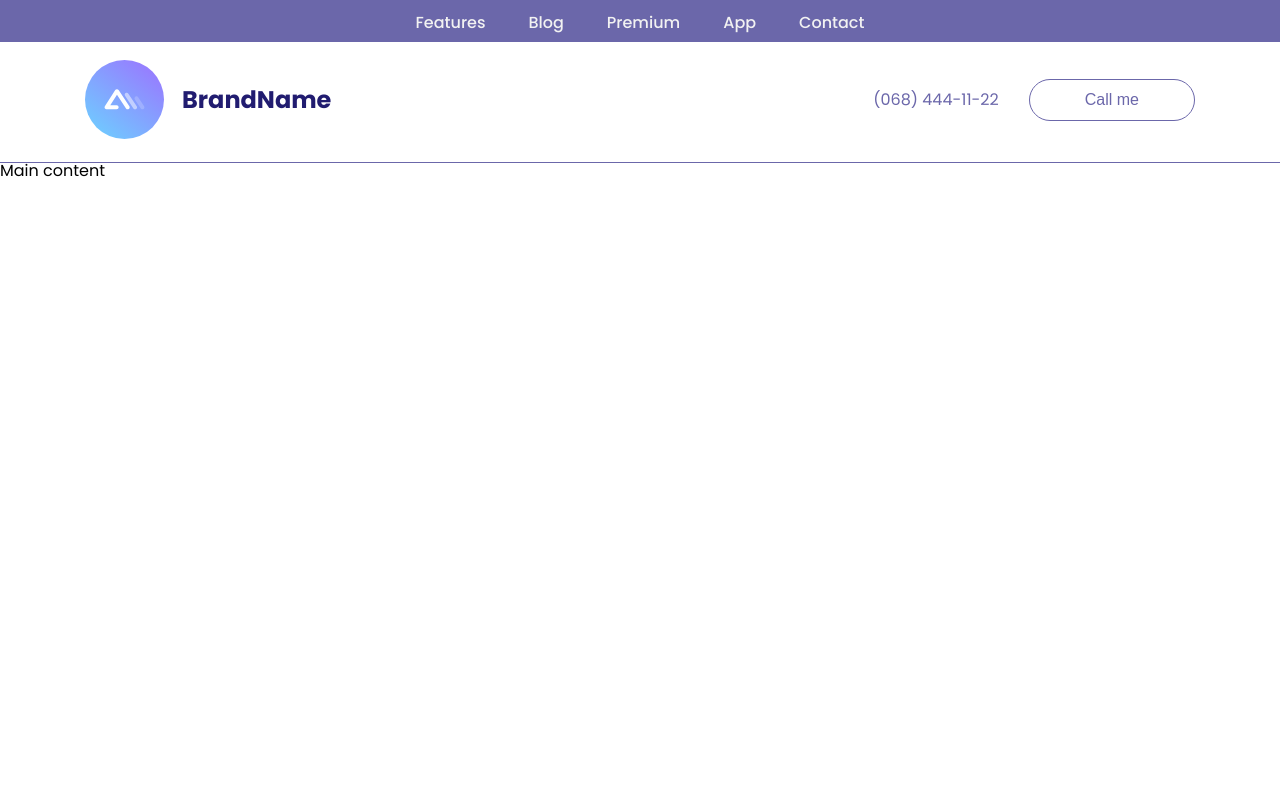
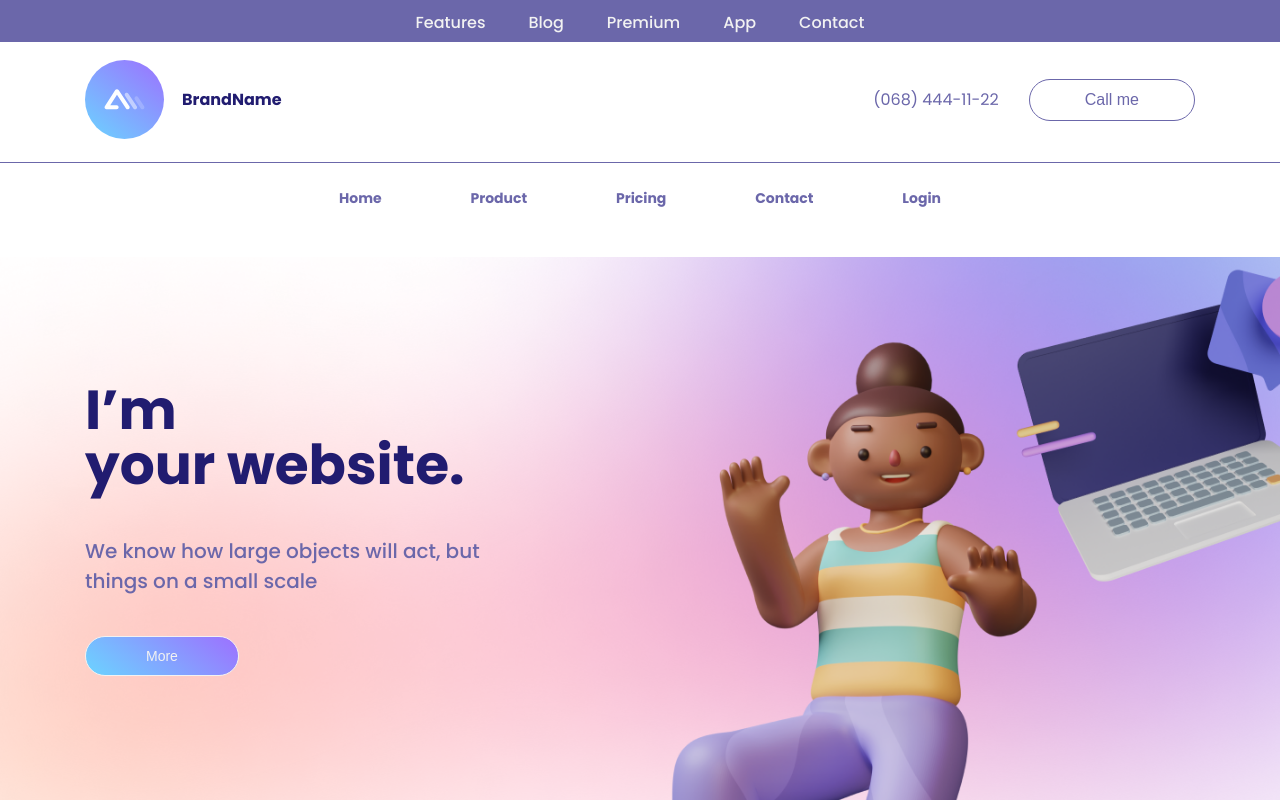
Before and after one commit to konstantine811/3d-Image-Cards, a plain HTML site: page index.html in a window 1280 px wide. Drawn offline with Linux system fonts and the light colour scheme.

Commit message:
finished add header navigation bottom and created main section and styling this

```diff
--- a/index.html
+++ b/index.html
@@ -12,7 +12,7 @@
       <header>
         <nav class="header__nav-top bg-indigo-400">
           <div class="container flex justify-center">
-            <ul class="flex header__nav-top-links">
+            <ul class="flex header__nav-top-links flex-wrap">
               <li>
                 <a class="txt txt-500 txt-white txt-cyan-hover" href=""
                   >Features</a
@@ -38,7 +38,7 @@
           </div>
         </nav>
         <div class="header__middle">
-          <div class="container flex justify-between items-center">
+          <div class="container flex justify-between items-center flex-wrap">
             <div class="logo-wrap flex items-center">
               <div
                 class="logo bg-gradient-cyan-deep-purple flex justify-center items-center"
@@ -55,8 +55,46 @@
             </div>
           </div>
         </div>
+        <nav class="header__nav-bottom">
+          <div class="container">
+            <ul
+              class="flex header__nav-bottom-wrap justify-between flex-wrap margin-auto gap-15"
+            >
+              <li>
+                <a href="" class="txt-sm txt-700 txt-indigo-400">Home</a>
+              </li>
+              <li>
+                <a href="" class="txt-sm txt-700 txt-indigo-400">Product</a>
+              </li>
+              <li>
+                <a href="" class="txt-sm txt-700 txt-indigo-400">Pricing</a>
+              </li>
+              <li>
+                <a href="" class="txt-sm txt-700 txt-indigo-400">Contact</a>
+              </li>
+              <li>
+                <a href="" class="txt-sm txt-700 txt-indigo-400">Login</a>
+              </li>
+            </ul>
+          </div>
+        </nav>
       </header>
-      <main class="grow-1">Main content</main>
+      <main
+        class="grow-1 main-section bg-image-cover flex flex-col justify-center"
+      >
+        <div class="container">
+          <div class="main-section__content">
+            <h1 class="h1 main-section__h1 txt-indigo-900 txt-700">
+              I’m <br />
+              your website.
+            </h1>
+            <p class="txt-lg main-section__txt txt-indigo-400 txt-500">
+              We know how large objects will act, but things on a small scale
+            </p>
+            <button class="btn-gradient txt-sm txt-400 txt-ce">More</button>
+          </div>
+        </div>
+      </main>
     </div>
   </body>
 </html>
--- a/styles/main.css
+++ b/styles/main.css
@@ -6,7 +6,7 @@
   --fs-sm: 14px;
   --fs-exsm: 12;
   --fs-h1: 55px;
-  --fs-h2: 24px;
+  --fs-h4: 24px;
   --fs-h5: 21px;
   --fs-h6: 18px;
   --lh-lg: 32px;
@@ -69,8 +69,16 @@ body {
   flex-grow: 1;
 }
 
+.gap-15 {
+  gap: 15px;
+}
+
 .gap-20 {
   gap: 20px;
+}
+
+.margin-auto {
+  margin: 0 auto;
 }
 
 /* end flex utiliy */
@@ -84,11 +92,40 @@ body {
   background: var(--gradient-cyan-deep-purple);
 }
 
+.bg-image-cover {
+  background-repeat: no-repeat;
+  background-size: cover;
+  background-position: center;
+}
+
 /* text styles */
+.h1 {
+  font-size: var(--fs-h1);
+}
+
+.h4 {
+  font-size: var(--fs-h4);
+}
+
+.h5 {
+  font-size: var(--fs-h5);
+}
+
+.h6 {
+  font-size: var(--fs-h6);
+}
 .txt {
   font-size: var(--fs-normal);
 }
 
+.txt-sm {
+  font-size: var(--fs-sm);
+}
+
+.txt-lg {
+  font-size: var(--fs-lg);
+  line-height: 30px;
+}
 .h2 {
   font-size: var(--fs-h2);
   line-height: var(--lh-lg);
@@ -104,6 +141,14 @@ body {
 
 .txt-700 {
   font-weight: 700;
+}
+
+.txt-center {
+  text-align: center;
+}
+
+.txt-right {
+  text-align: right;
 }
 
 .txt-white {
@@ -126,18 +171,46 @@ body {
   min-height: 100vh;
 }
 
+/* buttons */
+
+.btn-border {
+  background-color: var(--white);
+  border: 1px solid var(--indigo-400);
+  padding: 11px 55px;
+  border-radius: 40px;
+  color: var(--indigo-400);
+  font-size: var(--fs-normal);
+  cursor: pointer;
+  transition: all 0.3s var(--timing-function);
+}
+
+.btn-gradient {
+  padding: 11px 60px;
+  background: var(--gradient-cyan-deep-purple);
+  color: var(--grey-50);
+  border-radius: 22px;
+  border: 1px solid var(--grey-50);
+}
+
+.btn-wrap {
+  width: 170px;
+}
+
+.btn-border:hover {
+  background-color: var(--indigo-400);
+  color: var(--grey-50);
+}
+
+/* end styles for buttons */
+
+/* header styles */
+
 .header__nav-top {
   padding: 15px 0 11px;
 }
 
 .header__nav-top-links {
   gap: 43px;
-}
-
-header {
-}
-
-main {
 }
 
 .header__middle {
@@ -159,22 +232,31 @@ main {
   border-radius: 50%;
 }
 
-.btn-border {
-  background-color: var(--white);
-  border: 1px solid var(--indigo-400);
-  padding: 11px 55px;
-  border-radius: 40px;
-  color: var(--indigo-400);
-  font-size: var(--fs-normal);
-  cursor: pointer;
-  transition: all 0.3s var(--timing-function);
+/* nav bottom */
+
+.header__nav-bottom {
+  padding: 27px 0 51px;
 }
 
-.btn-wrap {
-  width: 170px;
+.header__nav-bottom-wrap {
+  max-width: 602px;
 }
 
-.btn-border:hover {
-  background-color: var(--indigo-400);
-  color: var(--grey-50);
+/* end header styles */
+
+.main-section {
+  background-image: url("../assets/images/main-bgc-laptop-women.png");
+  padding: 20px 0;
 }
+
+.main-section__content {
+  max-width: 395px;
+}
+
+.main-section__h1 {
+  padding-bottom: 44px;
+}
+
+.main-section__txt {
+  padding-bottom: 40px;
+}
```
